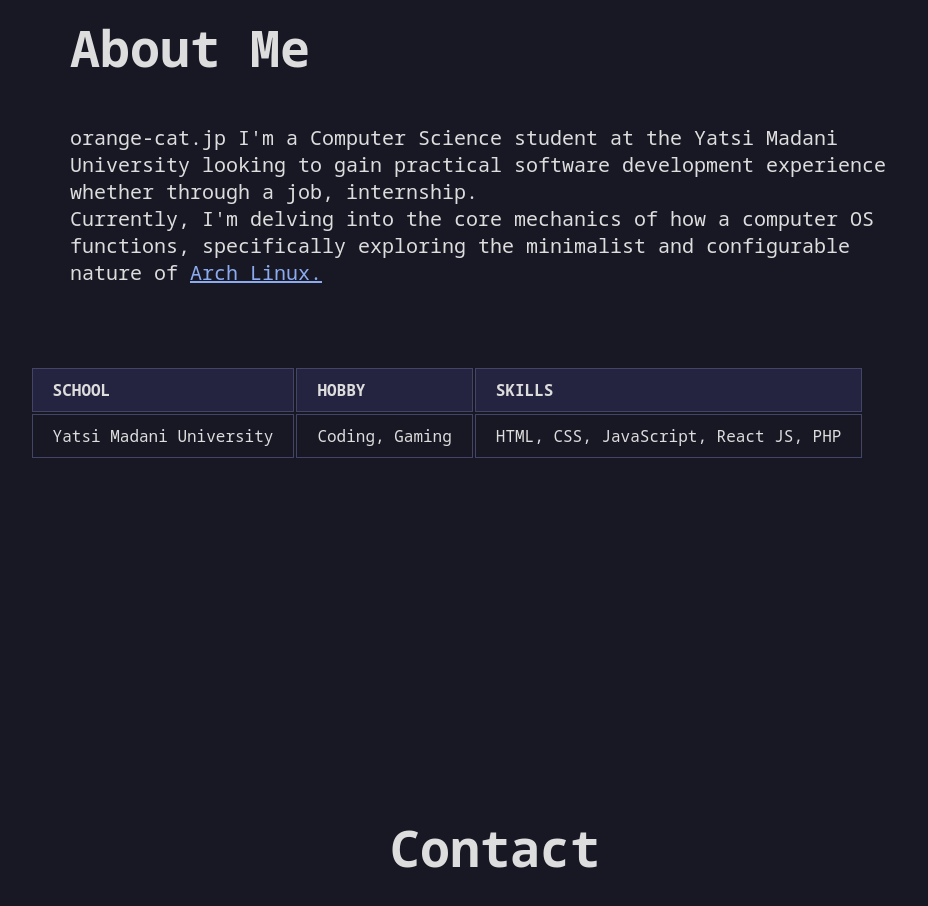
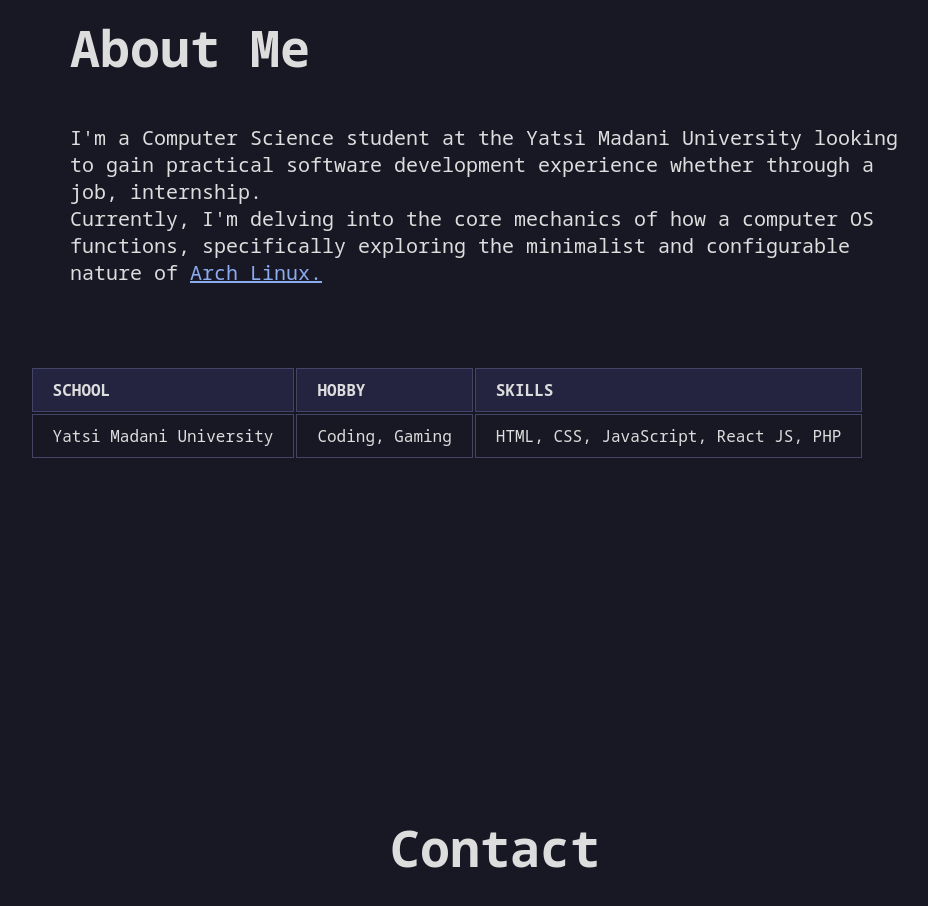
Before and after one commit to indrafetch09/harindra-bio, a website built with Vite: page index.html in a window 1280 px wide. Shown: the part 880-1786 px from the top of the page, without its empty margins (145-1073 px from the left). Built offline with nearby package versions, Linux system fonts and the light colour scheme.

Commit message:
remove uneeded code

```diff
--- a/index.html
+++ b/index.html
@@ -38,7 +38,7 @@
       <div class="container">
         <h1 class="title-page">About Me</h1>
         <div>
-          <p class="about-me">orange-cat.jp
+          <p class="about-me">
             I'm a Computer Science student at the Yatsi Madani University looking to gain practical software
             development experience whether through a job, internship. <br>
             Currently, I'm delving into the core mechanics of how a computer OS functions, specifically exploring the
```
Also changed, not shown: 1 other file.
